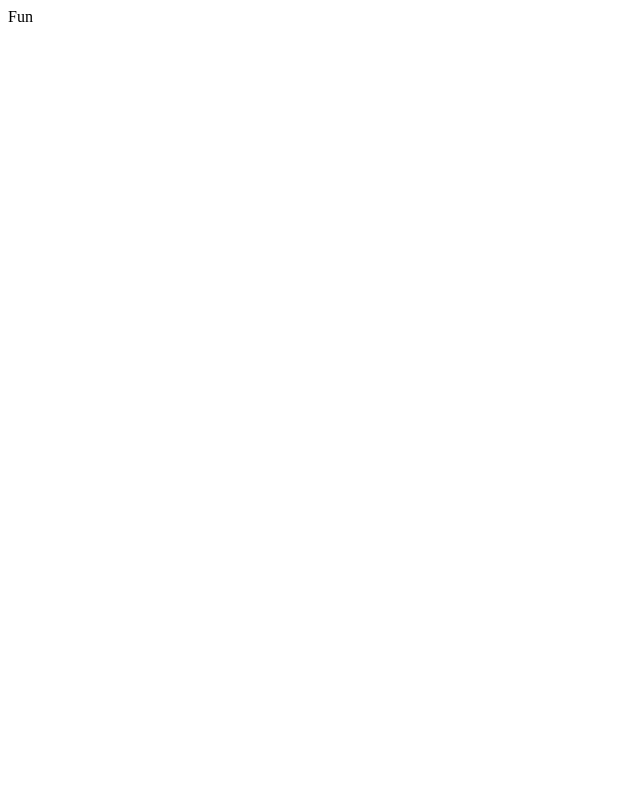
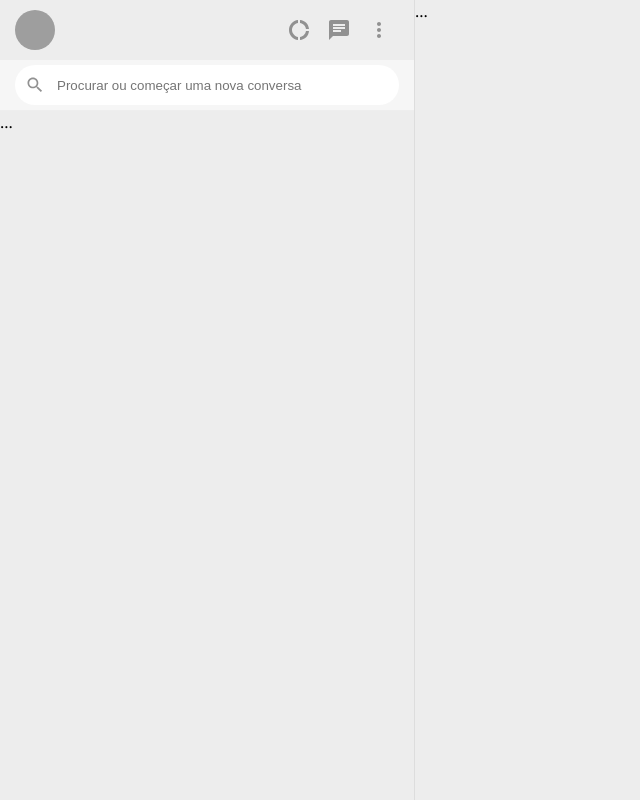
Before and after one commit to Julio-Lost/clone-whastappweb, a React (Create React App) app: page / in a window 1280 px wide. Shown: the whole page, without its empty margins (0-640 px from the left). Built offline with nearby package versions, Linux system fonts and the light colour scheme; grey boxes are pictures that could not be loaded.

Commit message:
Create Header, Avatar, Search(field), Constants.ts with colors,  Add Icons.

```diff
--- a/src/App.tsx
+++ b/src/App.tsx
@@ -1,10 +1,48 @@
-import React from 'react';
-import * as S from './styles';
+import React from "react";
+import * as S from "./styles";
+import { Colors } from "./constants";
+
+import DonutLargeIcon from "@material-ui/icons/DonutLarge";
+import ChatIcon from "@material-ui/icons/Chat";
+import MoreVertIcon from "@material-ui/icons/MoreVert";
+import SearchIcon from "@material-ui/icons/Search";
 
 export const App = () => {
   return (
-    <S.AppWindow>Fun</S.AppWindow>
-  )
-}
+    <S.AppWindow>
+      <S.SideBar>
+        <S.Header>
+          <S.HeaderAvatar
+            src="https://www.w3schools.com/howto/img_avatar2.png"
+            alt=""
+          />
+          <S.HeaderButton>
+            <S.HeaderBtn>
+              <DonutLargeIcon style={{ color: Colors.colorIcons }} />
+            </S.HeaderBtn>
+            <S.HeaderBtn>
+              <ChatIcon style={{ color: Colors.colorIcons }} />
+            </S.HeaderBtn>
+            <S.HeaderBtn>
+              <MoreVertIcon style={{ color: Colors.colorIcons }} />
+            </S.HeaderBtn>
+          </S.HeaderButton>
+        </S.Header>
+
+        <S.Search>
+          <S.SearchInput>
+            <SearchIcon fontSize="small" style={{ color: Colors.colorIcons }} />
+            <S.InputSearch
+              type="search"
+              placeholder="Procurar ou começar uma nova conversa"
+            />
+          </S.SearchInput>
+        </S.Search>
+        <S.ChatList>...</S.ChatList>
+      </S.SideBar>
+      <S.ContentArea>...</S.ContentArea>
+    </S.AppWindow>
+  );
+};
 
 export default App;
--- /dev/null
+++ b/src/constants/colors.ts
@@ -0,0 +1,7 @@
+export const Colors = {
+  white: "#FFF",
+  backgroundColorBody: "#D2DBDC",
+  backgroundColorAppWindow: "#EDEDED",
+  colorIcons: "#919191",
+  backgroundColorSearch: "#F6F6F6",
+};
--- /dev/null
+++ b/src/constants/index.ts
@@ -0,0 +1 @@
+export { Colors } from './colors';
--- a/src/index.tsx
+++ b/src/index.tsx
@@ -1,13 +1,12 @@
-import React from 'react';
-import ReactDOM from 'react-dom';
-import App from './App';
-import reportWebVitals from './reportWebVitals';
+import React from "react";
+import ReactDOM from "react-dom";
+import App from "./App";
+import { GlobalStyle } from "./styles";
 
 ReactDOM.render(
   <React.StrictMode>
     <App />
+    <GlobalStyle />
   </React.StrictMode>,
-  document.getElementById('root')
+  document.getElementById("root")
 );
-
-reportWebVitals();
--- a/src/react-app-env.d.ts
+++ /dev/null
@@ -1 +0,0 @@
-/// <reference types="react-scripts" />
--- a/src/reportWebVitals.ts
+++ /dev/null
@@ -1,15 +0,0 @@
-import { ReportHandler } from 'web-vitals';
-
-const reportWebVitals = (onPerfEntry?: ReportHandler) => {
-  if (onPerfEntry && onPerfEntry instanceof Function) {
-    import('web-vitals').then(({ getCLS, getFID, getFCP, getLCP, getTTFB }) => {
-      getCLS(onPerfEntry);
-      getFID(onPerfEntry);
-      getFCP(onPerfEntry);
-      getLCP(onPerfEntry);
-      getTTFB(onPerfEntry);
-    });
-  }
-};
-
-export default reportWebVitals;
--- a/src/styles.ts
+++ b/src/styles.ts
@@ -1,12 +1,82 @@
-import styled from 'styled-components';
+import styled, { createGlobalStyle } from "styled-components";
+import { Colors } from "./constants";
 
-export const Div = styled.div`
-background: transparent;
-border-radius: 3px;
-border: 2px solid palevioletred;
-color: palevioletred;
-margin: 0.5em 1em;
-padding: 0.25em 1em;
+export const GlobalStyle = createGlobalStyle`
+* {
+    box-sizing: border-box;
+ }
+body {
+    margin: 0;
+    background-color: ${Colors.backgroundColorBody};
+    font-family: 'Segoe UI', Arial, Helvetica Neue, Helvetica, Lucida Grande
+  }
 `;
 
-export const AppWindow=styled.div``;
+export const AppWindow = styled.div`
+  display: flex;
+  height: 100vh;
+  background-color: ${Colors.backgroundColorAppWindow};
+`;
+
+export const SideBar = styled.div`
+  width: 35%;
+  max-width: 415px;
+  display: flex;
+  flex-direction: column;
+  border-right: 1px solid #ddd;
+`;
+
+export const ContentArea = styled.div``;
+
+export const Header = styled.header`
+  height: 60px;
+  display: flex;
+  justify-content: space-between;
+  align-items: center;
+  padding: 0 15px;
+`;
+
+export const ChatList = styled.div``;
+
+export const HeaderAvatar = styled.img`
+  width: 40px;
+  height: 40px;
+  border-radius: 20px;
+  cursor: pointer;
+`;
+
+export const HeaderButton = styled.div`
+  display: flex;
+`;
+
+export const HeaderBtn = styled.div`
+  width: 40px;
+  height: 40px;
+  border-radius: 20px;
+  display: flex;
+  justify-content: center;
+  align-items: center;
+  cursor: pointer;
+`;
+
+export const Search = styled.div`
+  background-color: ${Colors.backgroundColorSearch};
+  border-bottom: 1px solid #eee;
+  padding: 5px 15px;
+`;
+
+export const SearchInput = styled.div`
+  background-color: ${Colors.white};
+  height: 40px;
+  border-radius: 20px;
+  display: flex;
+  align-items: center;
+  padding: 0 10px;
+`;
+export const InputSearch = styled.input`
+  flex: 1;
+  border: 0;
+  outline: 0;
+  background-color: transparent;
+  margin-left: 10px;
+`;
--- a/tsconfig.json
+++ b/tsconfig.json
@@ -18,7 +18,7 @@
     "resolveJsonModule": true,
     "isolatedModules": true,
     "noEmit": true,
-    "jsx": "react"
+    "jsx": "react-jsx"
   },
   "include": [
     "src"
```
Also changed, not shown: 1 other file (tests, documents, lock files or other folders).
